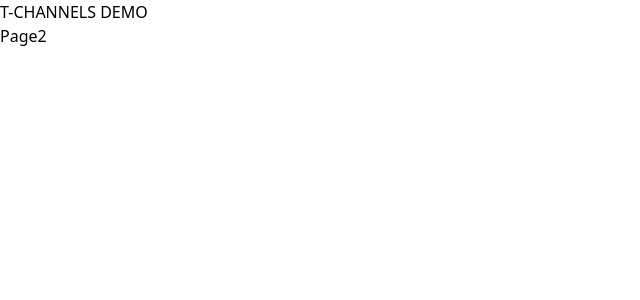
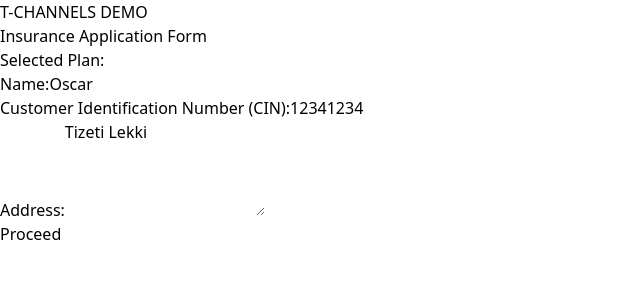
Before and after one commit to OscarMesh/Tchannels_Demo, a React (Vite) app: page /page2 in a window 1280 px wide. Shown: the top 300 px of the page, without its empty margins (0-640 px from the left). Built offline with nearby package versions, Linux system fonts and the light colour scheme.

Commit message:
plan from inplemented

```diff
--- a/src/Pages/Page1.jsx
+++ b/src/Pages/Page1.jsx
@@ -1,5 +1,6 @@
 import React from "react";
 import { FaCheck } from "react-icons/fa";
+import { Link } from "react-router-dom";
 
 const Page1 = () => {
   const plans = [
@@ -43,14 +44,24 @@ const Page1 = () => {
                 ))}
               </ul>
             </div>
-            <button className="rounded-lg p-2 bg-green-500  mt-2 text-white hover:bg-opacity-40 ">
+            <Link
+              to={{
+                pathname: "/page2",
+              }}
+              state={{
+                plan,
+              }}
+              className="mt-4 inline-block bg-green-500 hover:bg-green-700 text-white font-semibold py-2 px-4 rounded"
+            >
               Get Started
-            </button>
+            </Link>
           </div>
         ))}
       </div>
 
-      <div className="mt-10 font-semibold text-sm">Have a question? Visit our T-CHANNELS FAQ</div>
+      <div className="mt-10 font-semibold text-sm">
+        Have a question? Visit our T-CHANNELS FAQ
+      </div>
     </div>
   );
 };
--- a/src/Pages/Page2.jsx
+++ b/src/Pages/Page2.jsx
@@ -1,9 +1,98 @@
-import React from 'react'
+import React from "react";
+import { FaCheck } from "react-icons/fa";
+import { useLocation } from "react-router-dom";
 
 const Page2 = () => {
+  const { state } = useLocation();
+  const [name, setName] = React.useState("Oscar");
+  const [cin, setCin] = React.useState("12341234");
+  const [address, setAddress] = React.useState("Tizeti Lekki");
+
   return (
-    <div>Page2</div>
+    <div className="h-full p-4">
+      {/* Header */}
+      <div className="text-center">
+        <h3 className="text-xl font-semibold">Insurance Application Form</h3>
+      </div>
+
+      {/* Selected Plan */}
+      <div className="mt-6">
+        <h4 className="text-lg font-semibold">Selected Plan:</h4>
+        <p>{state?.plan?.name}</p>
+        <p>{state?.plan?.price}</p>
+        <ul className="mt-2 space-y-1">
+          {state?.plan?.features.map((feature, index) => (
+            <li key={index} className="flex items-center">
+              <FaCheck className="w-4 h-4 text-green-500 mr-2" />
+              {feature}
+            </li>
+          ))}
+        </ul>
+      </div>
+
+      {/* Form */}
+      <div className="mt-6">
+        <form>
+          <div className="mb-4">
+            <label
+              className="block text-gray-600 font-semibold mb-2"
+              htmlFor="name"
+            >
+              Name:
+            </label>
+            <input
+              className="border rounded-lg p-2 w-full"
+              type="text"
+              id="name"
+              value={name}
+              onChange={(e) => setName(e.target.value)}
+              required
+            />
+          </div>
+          <div className="mb-4">
+            <label
+              className="block text-gray-600 font-semibold mb-2"
+              htmlFor="cin"
+            >
+              Customer Identification Number (CIN):
+            </label>
+            <input
+              className="border rounded-lg p-2 w-full"
+              type="text"
+              id="cin"
+              value={cin}
+              onChange={(e) => setCin(e.target.value)}
+              required
+            />
+          </div>
+          <div className="mb-4">
+            <label
+              className="block text-gray-600 font-semibold mb-2"
+              htmlFor="address"
+            >
+              Address:
+            </label>
+            <textarea
+              className="border rounded-lg p-2 w-full"
+              id="address"
+              rows="4"
+              value={address}
+              onChange={(e) => setAddress(e.target.value)}
+              required
+            ></textarea>
+          </div>
+          <div className="mt-4">
+            <button
+              className="bg-green-500 hover:bg-green-700 text-white font-semibold py-2 px-4 rounded"
+              type="submit"
+            >
+              Proceed
+            </button>
+          </div>
+        </form>
+      </div>
+    </div>
   );
-}
+};
 
-export default Page2
+export default Page2;
```
